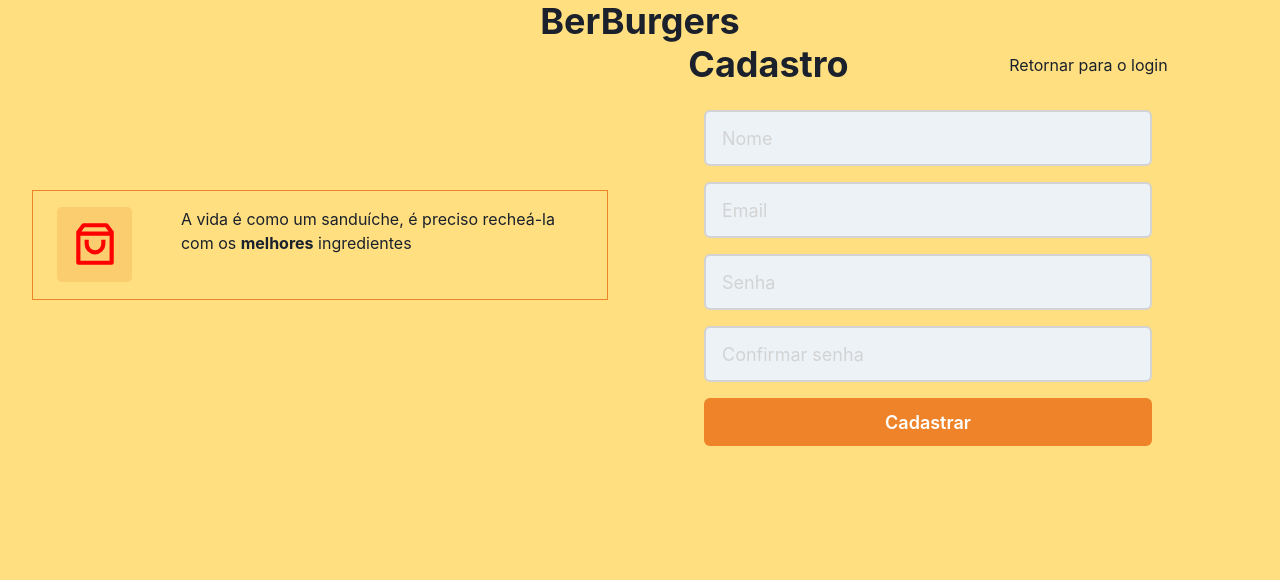
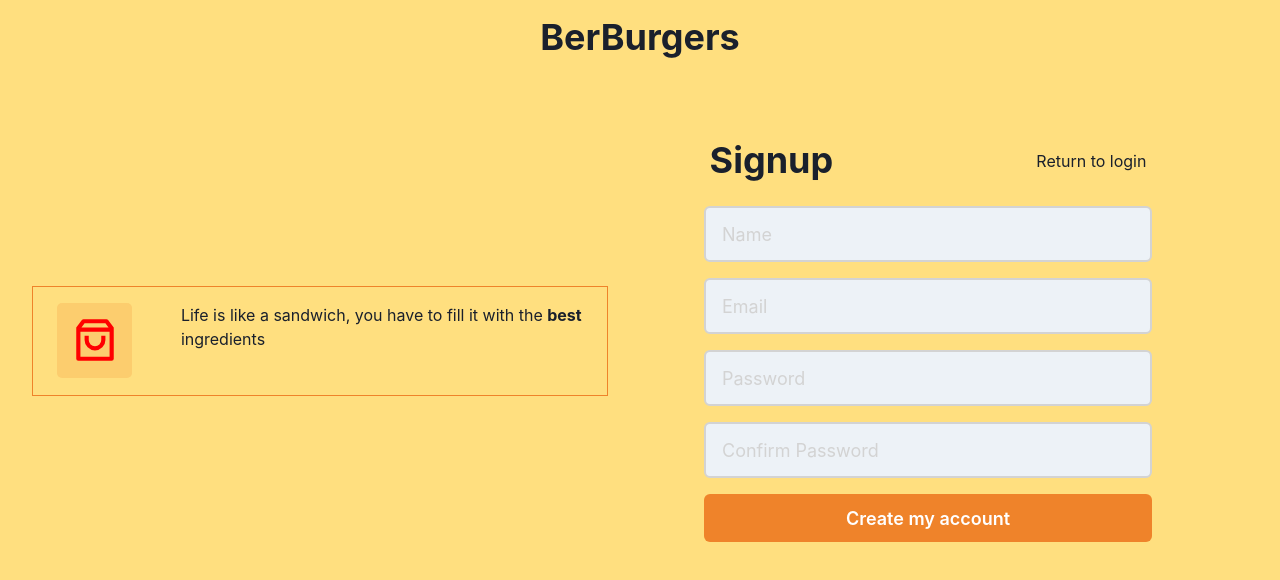
Before and after one commit to bercardosoc/ber-burgers, a React (Create React App) app: page / in a window 1280 px wide. Shown: the top 580 px of the page. Built offline with nearby package versions, Linux system fonts and the light colour scheme; no server answers.

Commit message:
style: change texts and positions

```diff
--- a/src/components/CartModal/index.tsx
+++ b/src/components/CartModal/index.tsx
@@ -36,7 +36,7 @@ export const CartModal = ({isOpen, onClose}: CartModalProps) => {
                     </Box>) : (
                         <>
                             <CartProducts/>
-                            <Button mt={"0.5rem"} color={"white"} bgColor={"orange.500"}>Remover tudo</Button>
+                            <Button margin={"0.5rem auto"} color={"white"} bgColor={"orange.500"}>Remove all itens</Button>
                         </>
                     )
                 }
--- a/src/components/Dashboard/Card/index.tsx
+++ b/src/components/Dashboard/Card/index.tsx
@@ -36,7 +36,9 @@ export const Card = ( product: Product) => {
             borderColor={"orange.500"}
             borderRadius={"10px"}
             margin={'1rem'}
-            padding={"1rem"} >
+            padding={"1rem"}
+            maxHeight={"350px"}
+        >
             <Heading as="h3" size={"md"} >{product.name}</Heading>
             <Image src={product.img} maxW={"200px"} w={["150px", "150px", "200px", "200px"]} />
             <Text>{product.category}</Text>
--- a/src/components/Logo/index.tsx
+++ b/src/components/Logo/index.tsx
@@ -1,7 +1,7 @@
 import { Heading } from "@chakra-ui/react"
 
 export const Logo = () => (
-        <Heading as="h1" textAlign={"center"} >
+        <Heading as="h1" textAlign={"center"} mt={"1rem"} mb={"5rem"} >
             BerBurgers
         </Heading>
 )
--- a/src/pages/Dashboard/index.tsx
+++ b/src/pages/Dashboard/index.tsx
@@ -1,4 +1,4 @@
-import { Icon, Input as ChakraInput, InputGroup, InputRightElement } from "@chakra-ui/react"
+import { Heading, Icon, Input as ChakraInput, InputGroup, InputRightElement } from "@chakra-ui/react"
 import { SearchIcon } from "@chakra-ui/icons"
 import { Flex, Image, Text, useDisclosure } from "@chakra-ui/react"
 import { useState } from "react"
@@ -53,6 +53,7 @@ export const Dashboard = () => {
             height={"3rem"}
             justifyContent={"flex-end"}
             boxShadow='md'
+            cursor={"pointer"}
         >
            {
                searchBar ? (
@@ -92,7 +93,7 @@ export const Dashboard = () => {
                     },
                 }}>
             {
-                filteredProducts.length < 0 ? (
+                filteredProducts.length > 0 ? (
                     filteredProducts.map(item => <Card category={item.category} id={item.id} img={item.img} name={item.name} price={item.price} /> )
                 ) : (
                     <Products/>
@@ -101,7 +102,13 @@ export const Dashboard = () => {
 
             </Flex>
             <Flex flexDirection={"column"} alignItems={"center"} justifyContent={"center"} >
-                <Text textAlign={"center"} marginTop={"1rem"} >Thanks!</Text>
+                {
+                    filteredProducts.length > 0 ? (
+                        <Heading as="h4" textAlign={"center"} marginTop={"1rem"}> I found your {currentSearch} </Heading>
+                    ) : (
+                        <Heading as="h4" textAlign={"center"} marginTop={"1rem"} >We thank you!</Heading>
+                    )
+                }
                 <Image src={Woman} margin={["0 auto", "0 auto", "auto 0", "auto 0"]} height={["20rem", "20rem", "90vh", "90vh"]} />
             </Flex>
             </Flex>
--- a/src/pages/Signin/SigninForm.tsx
+++ b/src/pages/Signin/SigninForm.tsx
@@ -25,10 +25,10 @@ export const SigninForm = ({ handleSignin, errors, register }: SigninProps) => (
         <Input
             {...register("password")}
             error={errors.password}
-            placeholder="Senha"
+            placeholder="Password"
             name="password"
             type="password"
         />
-        <Button colorScheme={"orange"} size={"lg"} type="submit" >Cadastrar</Button>
+        <Button colorScheme={"orange"} size={"lg"} type="submit" >Login</Button>
     </Flex>
 )
--- a/src/pages/Signin/index.tsx
+++ b/src/pages/Signin/index.tsx
@@ -42,8 +42,8 @@ export const Signin = () => {
         signIn(data)
         .then((_) => {
             sucessToast({
-                title: "Account created",
-                description: "You sucefully created your account",
+                title: "Logged in",
+                description: "You sucefully logged in",
                 status: "success",
                 duration: 5000,
                 isClosable: true
@@ -52,7 +52,7 @@ export const Signin = () => {
         .catch((err) => {
             errorToast({
                 title: "Something is wrong",
-                description: "This account already exists",
+                description: "Incorrect user or password",
                 status: "error",
                 duration: 5000,
                 isClosable: true
@@ -69,7 +69,7 @@ export const Signin = () => {
         <Flex justifyContent="center" flexDirection={["column", "column", "row-reverse", "row-reverse"]}  >
             <Flex border={"1px solid"} borderColor={"orange.500"} paddingBottom={"1rem"} paddingTop={"1rem"}  marginBottom={"2rem"} justifyContent={"space-around"} width={["auto", "auto", "45%", "45%"]} height={"110px"} margin={"auto 0"} >
                 <Flex borderRadius={"5px"} justifyContent={"center"} alignItems={"center"} width={"75px"} height={"75px"} bg={"orange.100"} ><RiShoppingBag3Line color="red" size={50} /></Flex>
-                <Box width={"70%"} ><span>A vida é como um sanduíche, é preciso recheá-la com os <b>melhores</b> ingredientes </span></Box>
+                <Box width={"70%"} ><span>Life is like a sandwich, you have to fill it with the <b>best</b> ingredients </span></Box>
             </Flex>
             <Flex flexDirection={"column"} width={["auto", "auto", "50%", "50%"]} >
             <Flex
@@ -77,7 +77,7 @@ export const Signin = () => {
                 justifyContent={"space-around"}
                 marginBottom={"1.5rem"} >
                 <Heading as="h1" >Login</Heading>
-                <span onClick={() => history.push("/")}>Retornar para o Login</span>
+                <span onClick={() => history.push("/")}>Return to signup</span>
             </Flex>
             <SigninForm
                 errors={errors}
--- a/src/pages/Signup/SignupForm.tsx
+++ b/src/pages/Signup/SignupForm.tsx
@@ -19,7 +19,7 @@ export const SignupForm = ({ handleSignup, errors, register }: SignupProps) => (
         <Input
             {...register("name")}
             error={errors.name}
-            placeholder="Nome"
+            placeholder="Name"
             name="name"
         />
         <Input
@@ -31,17 +31,17 @@ export const SignupForm = ({ handleSignup, errors, register }: SignupProps) => (
         <Input
             {...register("password")}
             error={errors.password}
-            placeholder="Senha"
+            placeholder="Password"
             name="password"
             type="password"
         />
         <Input
             {...register("confirmPassword")}
             error={errors.confirmPassword}
-            placeholder="Confirmar senha"
+            placeholder="Confirm Password"
             name="confirmPassword"
             type="password"
         />
-        <Button colorScheme={"orange"} size={"lg"} type="submit" >Cadastrar</Button>
+        <Button colorScheme={"orange"} size={"lg"} type="submit" >Create my account</Button>
     </Flex>
 )
--- a/src/pages/Signup/index.tsx
+++ b/src/pages/Signup/index.tsx
@@ -71,22 +71,21 @@ export const Signup = () => {
 
     const history = useHistory()
 
-
     return (
         <Flex flexDirection={"column"} bg={"yellow.100"} height={"100vh"} >
         <Logo/>
         <Flex justifyContent="center" flexDirection={["column", "column", "row", "row"]}  >
             <Flex border={"1px solid"} borderColor={"orange.500"} paddingBottom={"1rem"} paddingTop={"1rem"}  marginBottom={"2rem"} justifyContent={"space-around"} width={["auto", "auto", "45%", "45%"]} height={"110px"} margin={"auto 0"} >
                 <Flex borderRadius={"5px"} justifyContent={"center"} alignItems={"center"} width={"75px"} height={"75px"} bg={"orange.100"} ><RiShoppingBag3Line color="red" size={50} /></Flex>
-                <Box width={"70%"} ><span>A vida é como um sanduíche, é preciso recheá-la com os <b>melhores</b> ingredientes </span></Box>
+                <Box width={"70%"} ><span>Life is like a sandwich, you have to fill it with the <b>best</b> ingredients </span></Box>
             </Flex>
             <Flex flexDirection={"column"} width={["auto", "auto", "50%", "50%"]} >
             <Flex
                 alignItems={"center"}
                 justifyContent={"space-around"}
                 marginBottom={"1.5rem"} >
-                <Heading as="h1" >Cadastro</Heading>
-                <span onClick={() => history.push("/signin")}>Retornar para o login</span>
+                <Heading as="h1" >Signup</Heading>
+                <span onClick={() => history.push("/signin")}>Return to login</span>
             </Flex>
             <SignupForm
                 errors={errors}
```
